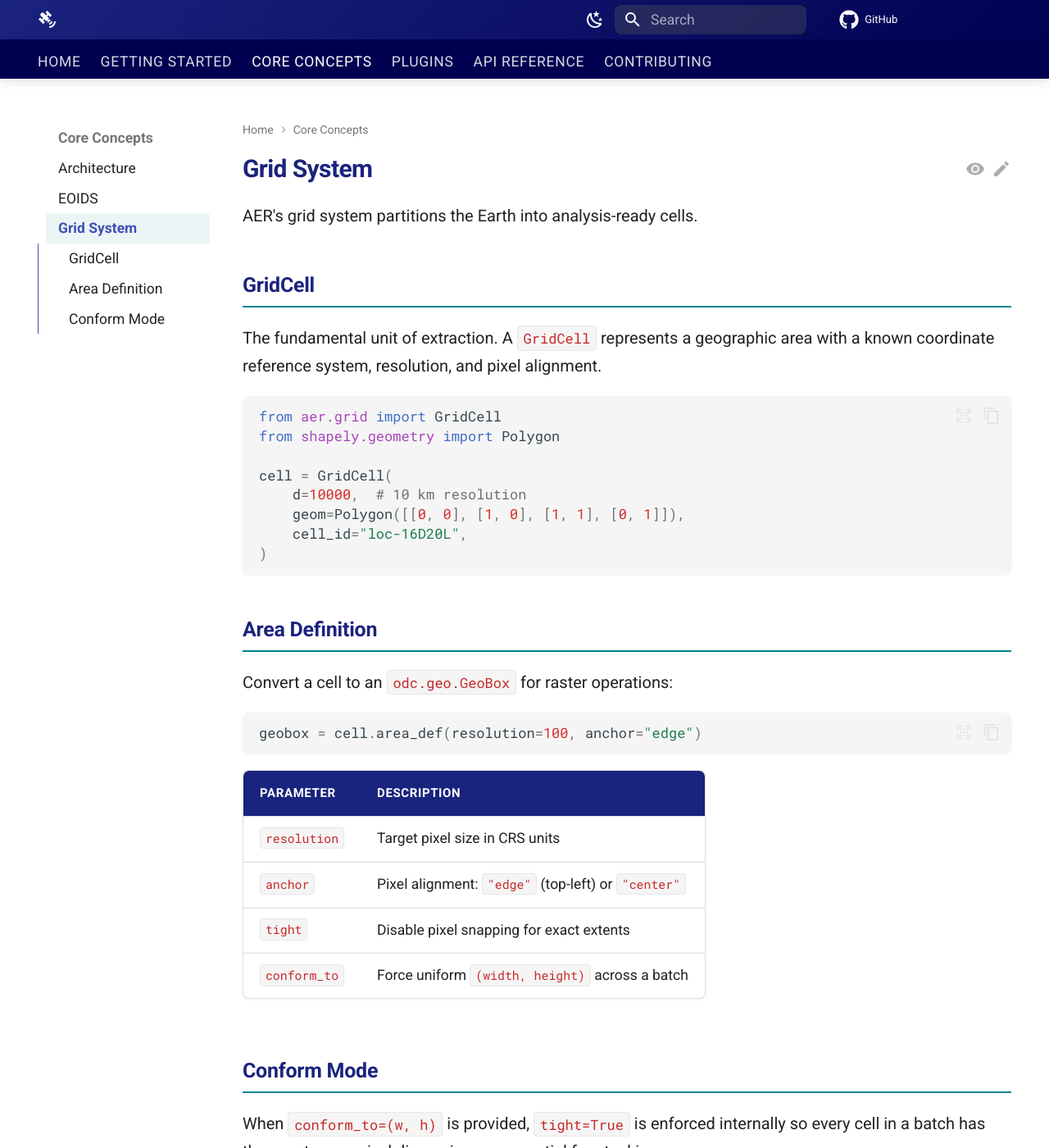
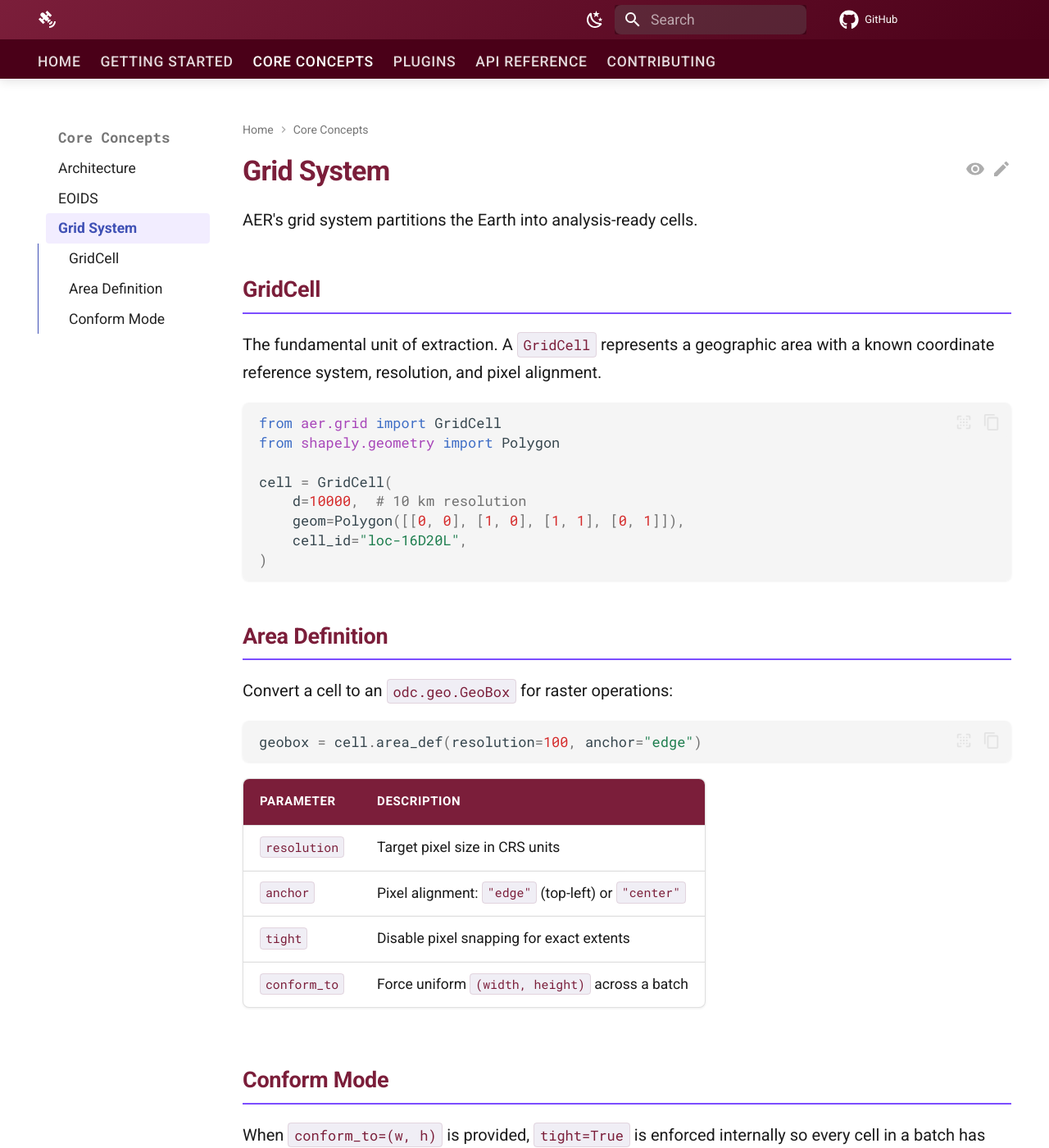
Before and after one commit to frandorr/aereo, an MkDocs documentation site: the page built from docs/grid.md, in a window 1280 px wide and 1400 px high. Shown: the whole window at 82% size. Built offline with MkDocs 1.6.1 and Material for MkDocs 9.7.7, drawn with Linux system fonts in a browser that asks for light colours; comment, search, counter and statistics services are not loaded; the version menu is left out.

Commit message:
style(docs): switch to bourdeaux-violet palette, fix fonts and copy tooltip

```diff
--- a/docs/stylesheets/extra.css
+++ b/docs/stylesheets/extra.css
@@ -1,44 +1,49 @@
 /* =========================================================
    AER Documentation — Custom Material Theme Overrides
+   Bourdeaux · Lilac · Violet Palette
    ========================================================= */
+
+/* Self-host font imports as fallback for blocked Google Fonts */
+@import url('https://fonts.googleapis.com/css2?family=Roboto:ital,wght@0,300;0,400;0,500;0,700;1,400&family=Roboto+Mono:wght@400;500&display=swap');
 
 /* ---------------------------------------------------------
    1. Color Palette (CSS Custom Properties)
+   Bourdeaux / Wine primary + Violet / Lilac accent
    --------------------------------------------------------- */
 :root {
-  /* Primary brand colors */
-  --aer-primary: #1a237e;
-  --aer-primary-light: #534bae;
-  --aer-primary-dark: #000051;
+  /* Primary brand — deep wine / bourdeaux */
+  --aer-primary: #7b1e3a;
+  --aer-primary-light: #b44d6a;
+  --aer-primary-dark: #4a0018;
 
-  /* Accent / interactive */
-  --aer-accent: #00838f;
-  --aer-accent-light: #4fb3bf;
-  --aer-accent-dark: #005662;
+  /* Accent — violet / lilac */
+  --aer-accent: #7c4dff;
+  --aer-accent-light: #b388ff;
+  --aer-accent-dark: #3f1dcb;
 
   /* Neutrals */
   --aer-surface: #fafafa;
   --aer-surface-elevated: #ffffff;
-  --aer-text-primary: #212121;
-  --aer-text-secondary: #616161;
+  --aer-text-primary: #1a1a1a;
+  --aer-text-secondary: #555555;
 
   /* Code surfaces */
-  --aer-code-bg: #263238;
-  --aer-code-inline-bg: #f5f5f5;
+  --aer-code-bg: #1e1e2e;
+  --aer-code-inline-bg: #f0eef5;
 
   /* Semantic */
   --aer-success: #2e7d32;
-  --aer-warning: #f9a825;
+  --aer-warning: #e65100;
   --aer-danger: #c62828;
-  --aer-info: #0277bd;
+  --aer-info: #00695c;
 
   /* Typography scale */
   --aer-text-xs: 0.75rem;
   --aer-text-sm: 0.875rem;
   --aer-text-base: 1rem;
   --aer-text-lg: 1.125rem;
-  --aer-text-xl: 1.25rem;
-  --aer-text-2xl: 1.5rem;
+  --aer-text-xl: 1.35rem;
+  --aer-text-2xl: 1.7rem;
 
   /* Spacing */
   --aer-radius-sm: 4px;
@@ -50,15 +55,30 @@
 
 /* Dark mode overrides */
 [data-md-color-scheme="slate"] {
-  --aer-surface: #1e1e2e;
-  --aer-surface-elevated: #252535;
-  --aer-text-primary: #e0e0e0;
-  --aer-text-secondary: #a0a0b0;
-  --aer-code-inline-bg: #2d2d44;
+  --aer-surface: #1a1218;
+  --aer-surface-elevated: #221a22;
+  --aer-text-primary: #ece0ec;
+  --aer-text-secondary: #a090a0;
+  --aer-code-inline-bg: #2d1f2d;
 }
 
 /* ---------------------------------------------------------
-   2. Header & Navigation
+   2. Font Enforcement
+   --------------------------------------------------------- */
+body,
+.md-typeset {
+  font-family: "Roboto", -apple-system, BlinkMacSystemFont, "Segoe UI", Helvetica, Arial, sans-serif, "Apple Color Emoji", "Segoe UI Emoji";
+}
+
+.md-typeset code,
+.md-typeset pre,
+.md-typeset .highlight span.filename,
+.md-nav__item--section > .md-nav__link {
+  font-family: "Roboto Mono", "SFMono-Regular", Consolas, "Liberation Mono", Menlo, Courier, monospace;
+}
+
+/* ---------------------------------------------------------
+   3. Header & Navigation
    --------------------------------------------------------- */
 .md-header {
   background: linear-gradient(135deg, var(--aer-primary) 0%, var(--aer-primary-dark) 100%);
@@ -95,7 +115,7 @@
 }
 
 /* ---------------------------------------------------------
-   3. Typography & Content
+   4. Typography & Content
    --------------------------------------------------------- */
 .md-typeset {
   font-size: var(--aer-text-base);
@@ -157,7 +177,7 @@
 }
 
 /* ---------------------------------------------------------
-   4. Code Blocks — The Star of the Show
+   5. Code Blocks
    --------------------------------------------------------- */
 .md-typeset pre {
   border-radius: var(--aer-radius-md);
@@ -166,17 +186,16 @@
 }
 
 .md-typeset code {
-  font-family: "Roboto Mono", "SFMono-Regular", Consolas, monospace;
   font-size: 0.85em;
   font-feature-settings: "liga" 0;
 }
 
 .md-typeset code:not(pre code) {
   background: var(--aer-code-inline-bg);
-  color: var(--aer-danger);
+  color: var(--aer-primary);
   padding: 0.15em 0.4em;
   border-radius: var(--aer-radius-sm);
-  border: 1px solid rgba(0,0,0,0.06);
+  border: 1px solid rgba(123, 30, 58, 0.12);
   word-break: break-word;
 }
 
@@ -184,7 +203,6 @@
 .md-typeset .highlight span.filename {
   background: var(--aer-primary-dark);
   color: #fff;
-  font-family: "Roboto Mono", monospace;
   font-size: var(--aer-text-xs);
   font-weight: 500;
   text-transform: uppercase;
@@ -222,11 +240,27 @@
 
 .md-clipboard:hover {
   color: var(--aer-accent);
-  background: rgba(0, 131, 143, 0.08);
+  background: rgba(124, 77, 255, 0.10);
+}
+
+/* FIXED: Copy feedback tooltip — readable text on dark background */
+.md-clipboard::after {
+  background: var(--aer-primary-dark);
+  color: #ffffff;
+  font-size: var(--aer-text-xs);
+  font-weight: 500;
+  padding: 0.3rem 0.6rem;
+  border-radius: var(--aer-radius-sm);
+  box-shadow: var(--aer-shadow-md);
+}
+
+.md-clipboard.md-clipboard--active::after {
+  background: var(--aer-primary);
+  color: #ffffff;
 }
 
 /* ---------------------------------------------------------
-   5. Admonitions (Callouts)
+   6. Admonitions (Callouts)
    --------------------------------------------------------- */
 .md-typeset .admonition {
   border-radius: var(--aer-radius-md);
@@ -246,7 +280,7 @@
   border-left-color: var(--aer-info);
 }
 .md-typeset .admonition.note > .admonition-title {
-  background: rgba(2, 119, 189, 0.08);
+  background: rgba(0, 105, 92, 0.08);
   color: var(--aer-info);
 }
 
@@ -262,8 +296,8 @@
   border-left-color: var(--aer-warning);
 }
 .md-typeset .admonition.warning > .admonition-title {
-  background: rgba(249, 168, 37, 0.08);
-  color: #8d6e00;
+  background: rgba(230, 81, 0, 0.08);
+  color: #bf360c;
 }
 
 .md-typeset .admonition.danger {
@@ -278,12 +312,12 @@
   border-left-color: var(--aer-accent);
 }
 .md-typeset .admonition.info > .admonition-title {
-  background: rgba(0, 131, 143, 0.08);
-  color: var(--aer-accent);
+  background: rgba(124, 77, 255, 0.08);
+  color: var(--aer-accent-dark);
 }
 
 /* ---------------------------------------------------------
-   6. Content Tabs
+   7. Content Tabs
    --------------------------------------------------------- */
 .md-typeset .tabbed-labels {
   background: var(--aer-surface);
@@ -311,7 +345,7 @@
 }
 
 /* ---------------------------------------------------------
-   7. Tables
+   8. Tables
    --------------------------------------------------------- */
 .md-typeset table:not([class]) {
   border-radius: var(--aer-radius-md);
@@ -340,11 +374,11 @@
 }
 
 .md-typeset table:not([class]) tr:hover td {
-  background: rgba(0, 131, 143, 0.03);
+  background: rgba(124, 77, 255, 0.04);
 }
 
 /* ---------------------------------------------------------
-   8. Navigation Sidebar
+   9. Navigation Sidebar
    --------------------------------------------------------- */
 .md-nav__title {
   font-weight: 700;
@@ -364,18 +398,18 @@
 }
 
 .md-nav__link:hover {
-  background: rgba(0, 131, 143, 0.06);
+  background: rgba(124, 77, 255, 0.08);
   color: var(--aer-accent);
 }
 
 .md-nav__link--active {
   font-weight: 600;
   color: var(--aer-accent);
-  background: rgba(0, 131, 143, 0.08);
+  background: rgba(124, 77, 255, 0.10);
 }
 
 /* ---------------------------------------------------------
-   9. Search
+   10. Search
    --------------------------------------------------------- */
 .md-search__input {
   border-radius: var(--aer-radius-md);
@@ -399,19 +433,19 @@
 
 /* Search results highlight */
 .md-search-result__item:hover {
-  background: rgba(0, 131, 143, 0.05);
+  background: rgba(124, 77, 255, 0.05);
 }
 
 .md-search-result mark {
-  background: rgba(0, 131, 143, 0.15);
-  color: var(--aer-accent-dark);
+  background: rgba(124, 77, 255, 0.18);
+  color: var(--aer-primary-dark);
   font-weight: 600;
   border-radius: 2px;
   padding: 0 2px;
 }
 
 /* ---------------------------------------------------------
-   10. Scrollbars & Focus
+   11. Scrollbars & Focus
    --------------------------------------------------------- */
 ::-webkit-scrollbar {
   width: 8px;
@@ -448,7 +482,7 @@ button:focus-visible,
 }
 
 /* ---------------------------------------------------------
-   11. Footer
+   12. Footer
    --------------------------------------------------------- */
 .md-footer {
   background: var(--aer-surface-elevated);
@@ -465,12 +499,12 @@ button:focus-visible,
 }
 
 /* ---------------------------------------------------------
-   12. Homepage Hero (if used)
+   13. Homepage Hero
    --------------------------------------------------------- */
 .md-typeset .mdx-hero {
   text-align: center;
   padding: 3rem 1rem;
-  background: linear-gradient(135deg, rgba(26,35,126,0.03) 0%, rgba(0,131,143,0.03) 100%);
+  background: linear-gradient(135deg, rgba(123,30,58,0.04) 0%, rgba(124,77,255,0.04) 100%);
   border-radius: var(--aer-radius-lg);
   margin-bottom: 2rem;
 }
```
